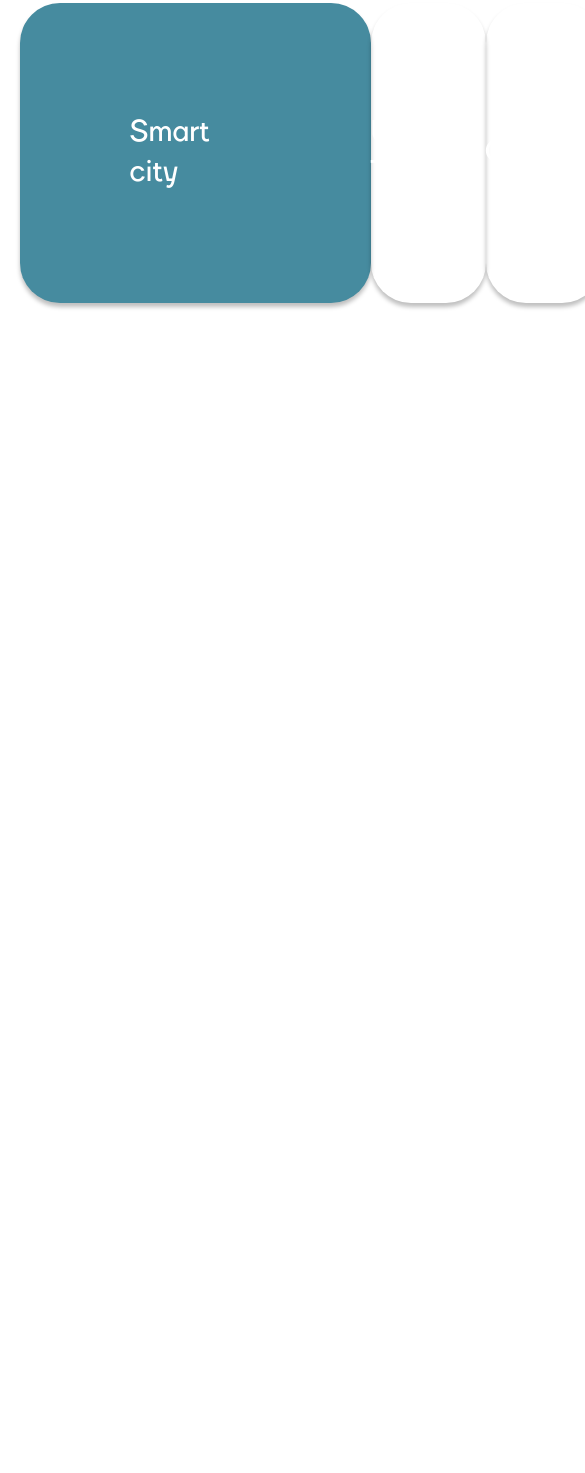
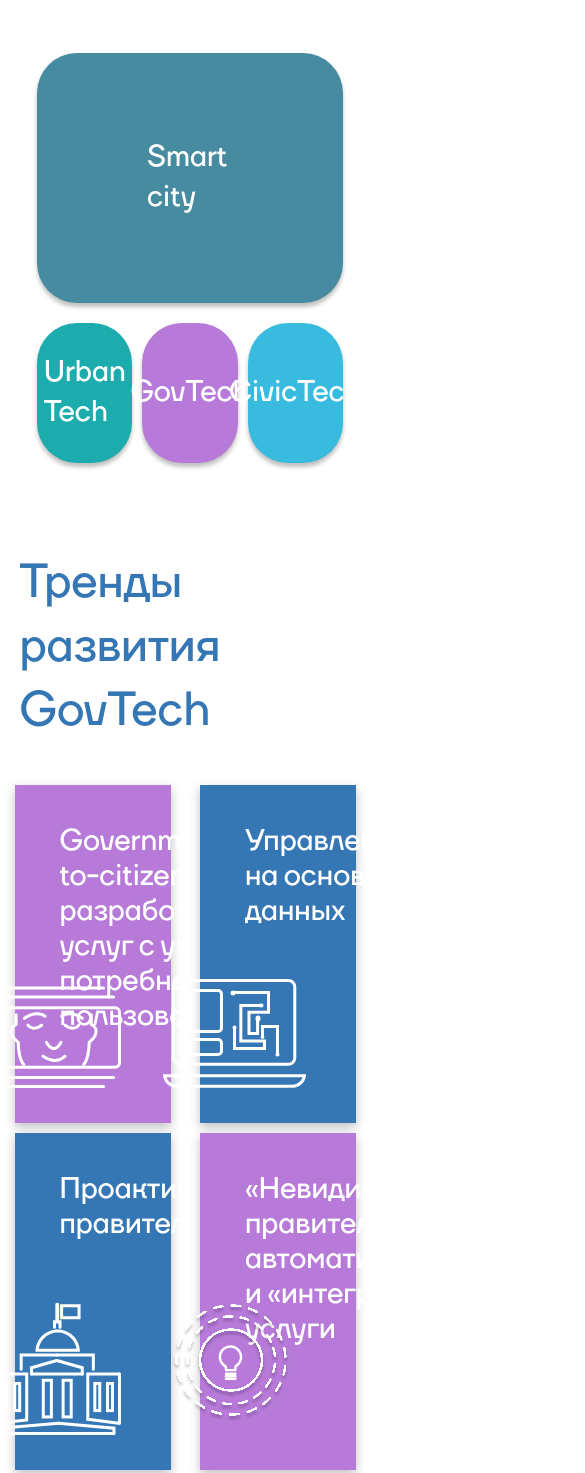
Before and after one commit to ortamfag/GovTech, a website: page index.html in a window 390 px wide. Shown: the part 1248-2721 px from the top of the page, 585 px wide, since content can reach past the window. Before the commit the page ends 1641 px from the top, so only its background shows below. Drawn offline with Linux system fonts and the light colour scheme.

Commit message:
ADD: trends

```diff
--- a/index.html
+++ b/index.html
@@ -175,7 +175,6 @@
                 </div>
 
                 <div class="place__inner-mobile">
-                    <div class="place__inner-mobile">
                     <div class="place__inner-mobile-item">
                         Smart city
                     </div>
@@ -191,9 +190,50 @@
                     <div class="place__inner-mobile-item">
                         CivicTech
                     </div>
+
+                </div>
+
+            </div>
+        </section>
+
+        <section id="trends">
+            <div class="trends">
+                <div class="trends__wrapper">
+                    <h1>Тренды развития GovTech</h1>
+                </div>
+
+                <div class="trends__inner">
+                    <div class="trends__inner-item">
+                        <p>Government-to-citizen: разработка услуг с учетом потребностей пользователей</p>
+                        <img src="src/img/trend-1.svg">
+                    </div>
+
+                    <div class="trends__inner-item">
+                        <p>Управление на основе данных</p>
+                        <img src="src/img/trend-2.svg">
+                    </div>
+
+                    <div class="trends__inner-item">
+                        <p>Проактивное правительство</p>
+                        <img src="src/img/trend-3.svg">
+                    </div>
+
+                    <div class="trends__inner-item">
+                        <p>«Невидимое правительство»: автоматизированные
+                            и «интегрированные» услуги</p>
+                        <img src="src/img/trend-4.svg">
+                    </div>
+
+                    <div class="trends__inner-item">
+                        <p>Open by default: открытость и развитие взаимодействия</p>
+                        <img src="src/img/trend-5.svg">
+                    </div>
+
+                    <div class="trends__inner-item">
+                        <p>Развитие культуры экспериментов</p>
+                        <img src="src/img/trend-6.svg">
                     </div>
                 </div>
-
             </div>
         </section>
     </main>
--- a/src/sass/components/_place.sass
+++ b/src/sass/components/_place.sass
@@ -10,6 +10,10 @@
     &__inner
 
         margin-top: 90px
+        height: 50vh
+
+        &-mobile
+            display: none
 
         &-circle
             display: flex
@@ -161,7 +165,12 @@
 
     .place__inner-mobile
         display: grid
-        grid-template-columns: 100% 33% 33% 33%
+        grid-template-columns: 30% 30% 30%
+        grid-template-rows: 250px 140px
+        grid-row-gap: 20px
+        justify-content: center
+        margin-top: 50px
+
 
         &-item
             border-radius: 40px
@@ -174,6 +183,23 @@
             font-size: 30px
             color: $white
 
+            margin-right: 10px
+
             &:nth-child(1)
                 padding: 110px
                 background-color:#468B9F
+                grid-area: 1 / 1 / 2 / 4
+
+            &:nth-child(2)
+                padding: 60px 10px
+                background-color:#1DACAE
+                grid-area: 2 / 1 / 3 / 2
+            &:nth-child(3)
+                padding: 60px 10px
+                background-color:#B77AD9
+                grid-area: 2 / 2 / 3 / 3
+
+            &:nth-child(4)
+                padding: 60px 10px
+                background-color:#39BBDF
+                grid-area: 2 / 3 / 3 / 4
--- /dev/null
+++ b/src/sass/components/_trends.sass
@@ -0,0 +1,65 @@
+.trends
+
+    padding: $grid
+    padding-top: 0px
+
+    &__wrapper
+        margin-bottom: 40px
+
+        & h1
+            color: $blue
+
+    &__inner
+
+        display: grid
+        grid-template-columns: 50% 50%
+        grid-gap: 10px
+        justify-content: center
+        align-items: center
+
+        &-item
+            position: relative
+            width: 40vw
+            height: 40vh
+
+            background: #B77AD9
+            box-shadow: 0px 4px 10px rgba(0, 0, 0, 0.25)
+
+            & p
+                @include bold
+                font-size: 30px
+                line-height: 35px
+                color: $white
+                position: absolute
+                left: 35px
+                top: 30px
+                padding: 10px
+
+            & img
+                position: absolute
+                right: 50px
+                bottom: 35px
+
+            &:nth-child(1)
+                background: #B77AD9
+
+            &:nth-child(2)
+                background: #3577B4
+
+            &:nth-child(3)
+                background: #3577B4
+
+            &:nth-child(4)
+                background: #B77AD9
+
+                & img
+                    max-width: 150px
+
+            &:nth-child(5)
+                background: #B77AD9
+
+            &:nth-child(6)
+                background: #3577B4
+
+
+@media (max-width: 1000px)
--- a/src/sass/style.sass
+++ b/src/sass/style.sass
@@ -11,3 +11,4 @@
 @import components/_nav
 @import components/_header
 @import components/_place
+@import components/_trends
```
Also changed, not shown: src/css/style.min.css, src/img/trend-1.svg (added), src/img/trend-2.svg (added), src/img/trend-3.svg (added), src/img/trend-4.svg (added), src/img/trend-5.svg (added), src/img/trend-6.svg (added). Lines whose indentation alone changed are shown as unchanged.
